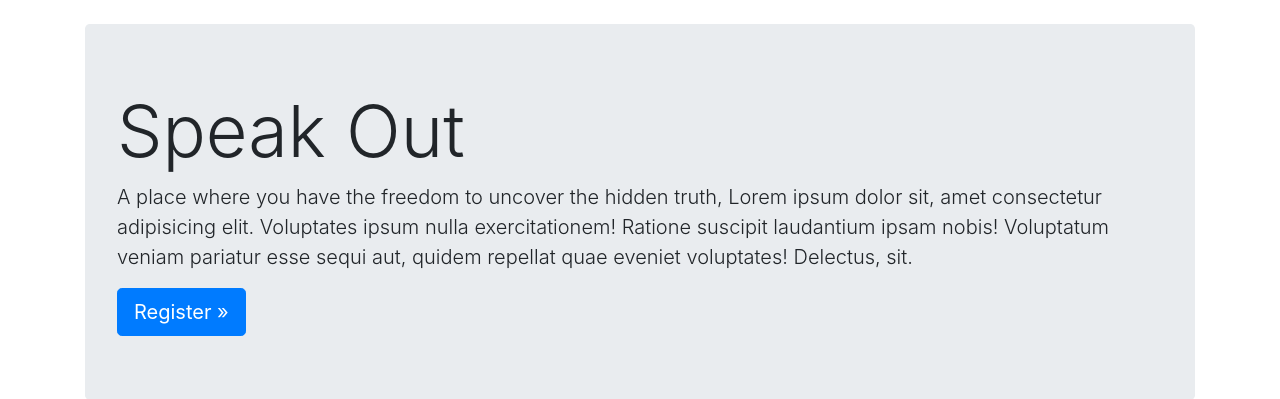
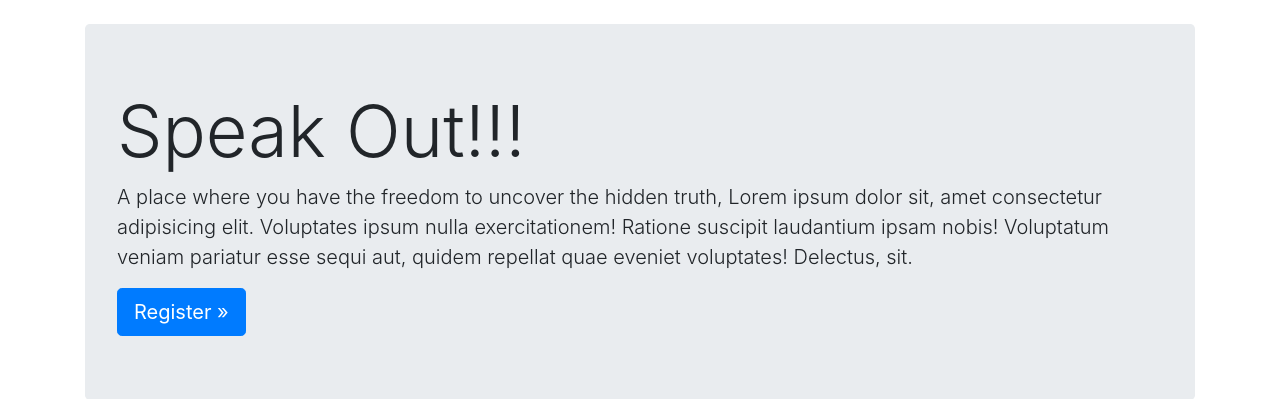
Before and after one commit to VinCoD/The-Bloggers, a Django app: page / in a window 1280 px wide. Shown: the part 58-457 px from the top of the page. Run offline with Django 3.2, Linux system fonts and the light colour scheme; some libraries are stand-ins or nearby versions.

Commit message:
Modified text on the home page

```diff
--- a/learning_logs/templates/learning_logs/index.html
+++ b/learning_logs/templates/learning_logs/index.html
@@ -2,7 +2,7 @@
 
 {% block page_header %}
     <div class="jumbotron">
-        <h1 class="display-3">Speak Out</h1>
+        <h1 class="display-3">Speak Out!!!</h1>
         <p class="lead">A place where you have the freedom to uncover the hidden truth, Lorem ipsum dolor sit, amet consectetur adipisicing elit. Voluptates ipsum nulla exercitationem! Ratione suscipit laudantium ipsam nobis! Voluptatum veniam pariatur esse sequi aut, quidem repellat quae eveniet voluptates! Delectus, sit.</p>
         <a class="btn btn-lg btn-primary" href="{% url 'users:register' %}"
             role="button">Register &raquo;</a>
```
